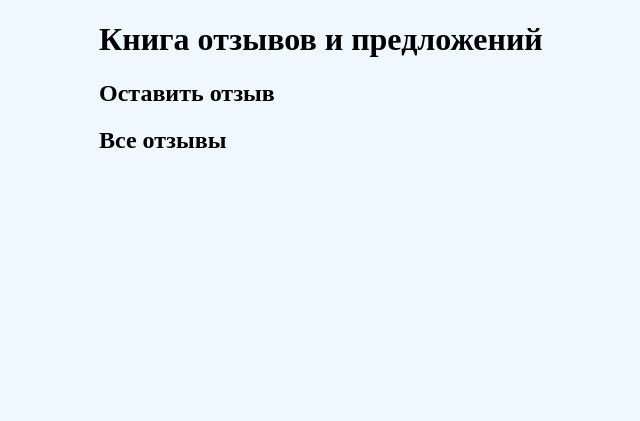
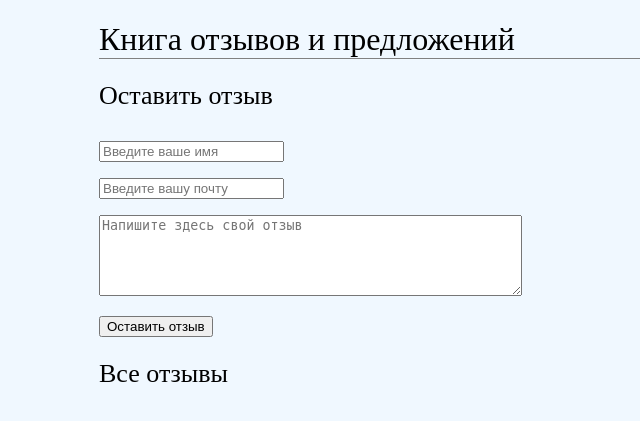
Before and after one commit to Shepadey/revwui-book-, a Django app: page / in a window 1280 px wide. Shown: the top 421 px of the page, without its empty margins (157-797 px from the left). Run offline with Django 4.2, Linux system fonts and the light colour scheme.

Commit message:
add main view for site

```diff
--- a/reviews/static/css/style.css
+++ b/reviews/static/css/style.css
@@ -4,3 +4,12 @@ body{
     background-color: aliceblue;
 
 }
+h1{
+    font-weight: normal;
+    border-bottom: 1px solid grey;
+}
+h2{
+    font-weight: normal;
+    margin-bottom: 30px;
+    font-size: 26px;
+}
--- a/reviews/templates/reviews.html
+++ b/reviews/templates/reviews.html
@@ -3,6 +3,15 @@
 <h1> Книга отзывов и предложений</h1>
 <div class="review-from">
     <h2>Оставить отзыв</h2>
+    <form>
+        <p><input type="text"placeholder="Введите ваше имя">
+        </p>
+        <p><input type="text"placeholder="Введите вашу почту">
+        </p>
+        <p><textarea placeholder="Напишите здесь свой отзыв" cols="50" rows="5"></textarea></p>
+        <p><input type="submit"value="Оставить отзыв">
+        </p>
+    </form>
 </div>
 <div class="reviews">
     <h2>Все отзывы</h2>
```
